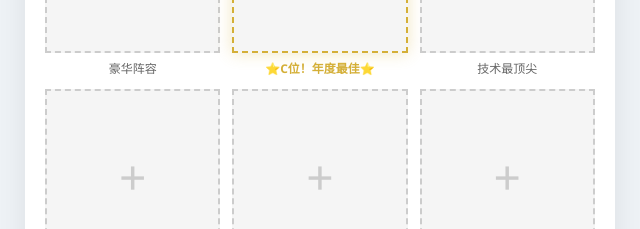
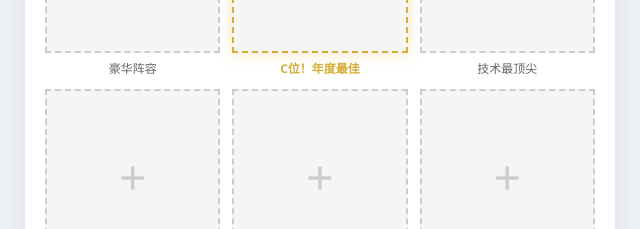
Before and after one commit to Animnia/Animnia.github.io, a plain HTML site: page album_nine/index.html in a window 1280 px wide. Shown: the part 425-654 px from the top of the page, 320-960 px from the left. Drawn offline with nearby package versions, Linux system fonts and the light colour scheme.

Commit message:
change text

```diff
--- a/album_nine/index.html
+++ b/album_nine/index.html
@@ -413,7 +413,7 @@
             <div class="album-box" data-index="4">
                 <span class="placeholder">+</span>
             </div>
-            <p class="album-label">⭐C位！年度最佳⭐</p>
+            <p class="album-label">C位！年度最佳</p>
         </div>
         <div class="album-item">
             <div class="album-box" data-index="5">
```
